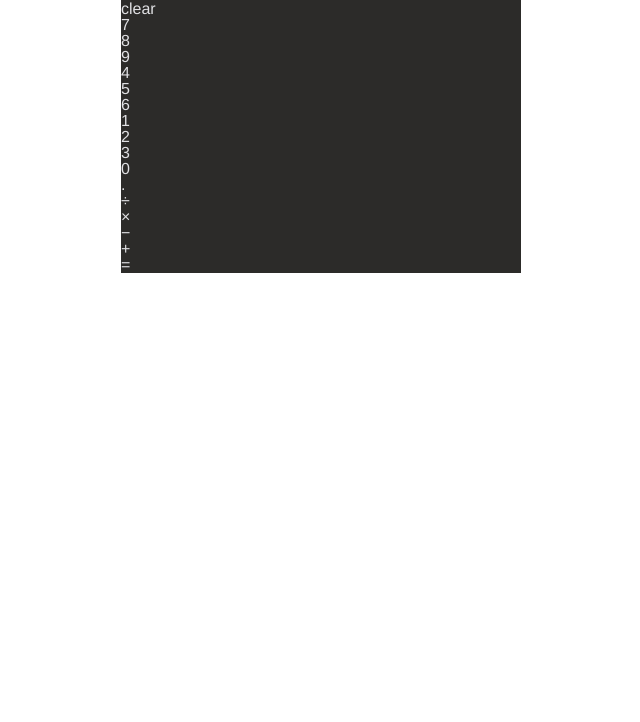
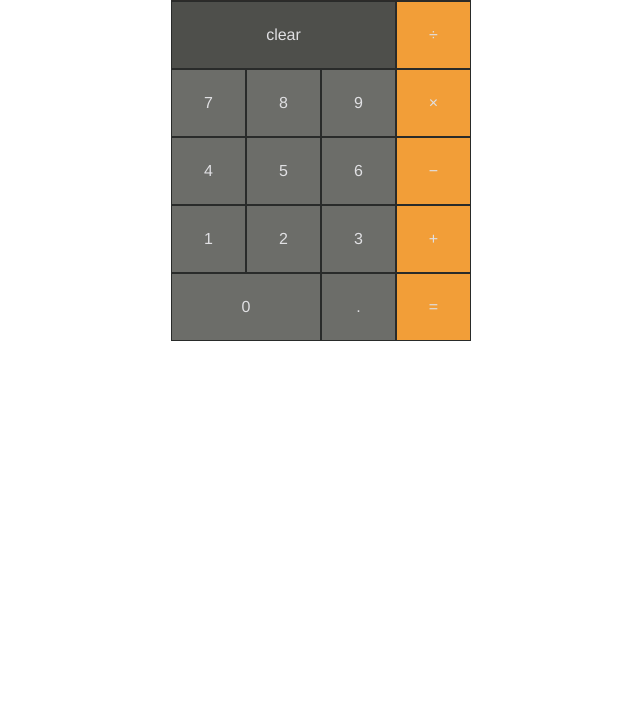
Before and after one commit to Tzvi-H/calculator, a plain HTML site: page index.html in a window 1280 px wide. Shown: the part 78-800 px from the top of the page, without its empty margins (319-959 px from the left). Drawn offline with Linux system fonts and the light colour scheme.

Commit message:
calculator button has 5 flex rows

```diff
--- a/index.html
+++ b/index.html
@@ -13,40 +13,36 @@
 <body>
   <main>
     <div class="calculator">
+
       <div class="display">1234567890</div>
 
       <div class="buttons">
-        <div class="numbers">
-          <div class="number-row">
-            <div class="clear">clear</div>
-          </div>
-          <div class="number-row">
-            <div>7</div>
-            <div>8</div>
-            <div>9</div>
-          </div>
-          <div class="number-row">
-            <div>4</div>
-            <div>5</div>
-            <div>6</div>
-          </div>
-          <div class="number-row">
-            <div>1</div>
-            <div>2</div>
-            <div>3</div>
-          </div>
-          <div class="number-row">
-            <div>0</div>
-            <div>.</div>
-          </div>
+        <div class="button-row">
+          <div class="clear">clear</div>
+          <div class="operator">&divide;</div>
         </div>
-
-        <div class="operators">
-          <div class="divide">&divide;</div>
-          <div class="multiply">&times;</div>
-          <div class="subtract">&minus;</div>
-          <div class="add">&plus;</div>
-          <div class="equal">&equals;</div>
+        <div class="button-row">
+          <div class="number">7</div>
+          <div class="number">8</div>
+          <div class="number">9</div>
+          <div class="operator">&times;</div>
+        </div>
+        <div class="button-row">
+          <div class="number">4</div>
+          <div class="number">5</div>
+          <div class="number">6</div>
+          <div class="operator">&minus;</div>
+        </div>
+        <div class="button-row">
+          <div class="number">1</div>
+          <div class="number">2</div>
+          <div class="number">3</div>
+          <div class="operator">&plus;</div>
+        </div>
+        <div class="button-row">
+          <div class="number zero">0</div>
+          <div class="number">.</div>
+          <div class="operator">&equals;</div>
         </div>
       </div>
     </div>
--- a/style.css
+++ b/style.css
@@ -1,9 +1,10 @@
 .calculator {
   color: rgb(224, 224, 227);
-  width: 400px;
+  width: 300px;
   margin: 0 auto;
   background-color: rgb(44, 43, 41);
   font-family: Helvetica;
+  border-radius: 4px;
 }
 
 .display {
@@ -12,6 +13,30 @@
   font-size: 2rem;
 }
 
-.buttons {
-  height: 80%;
+.button-row {
+  display: flex;
 }
+
+.button-row div {
+  width: 25%;
+  text-align: center;
+  padding: 25px;
+  border: thin solid #292b2a;
+}
+
+.button-row div.clear {
+  width: 75%;
+  background-color: rgb(78 79 75);
+}
+
+.button-row div.zero {
+  width: 50%;
+}
+
+.number {
+  background-color: rgb(108 109 105);
+}
+
+.operator {
+  background-color: #f29e38;;
+}
```
